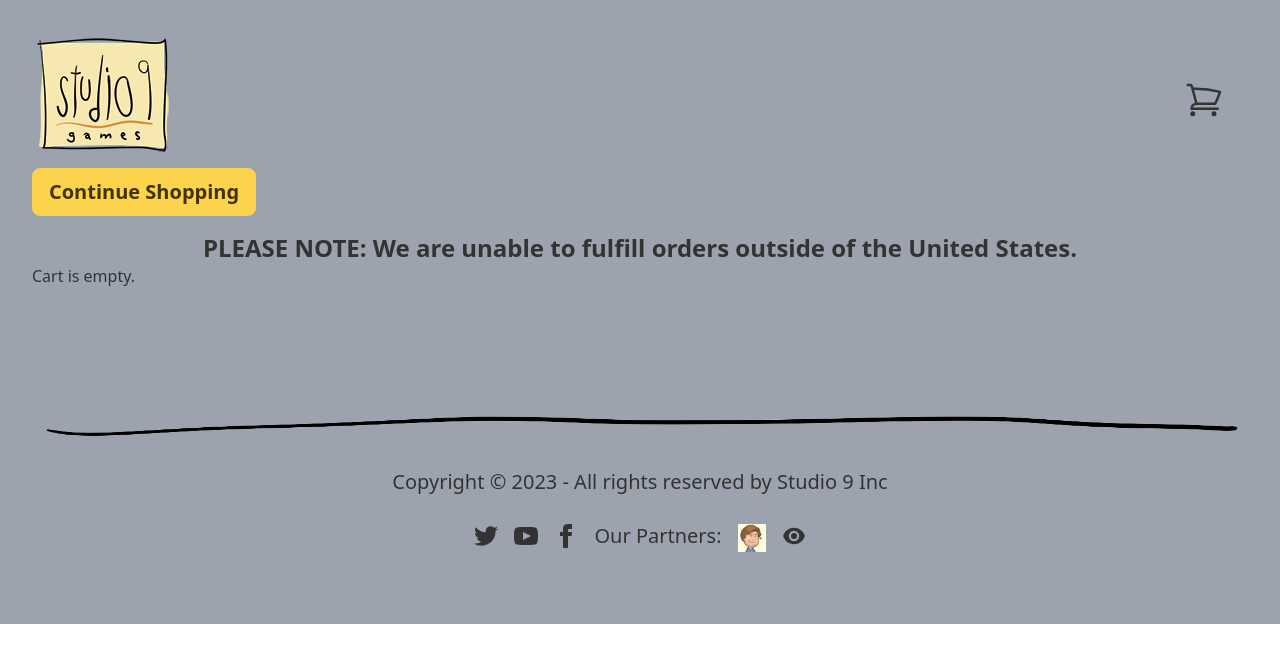
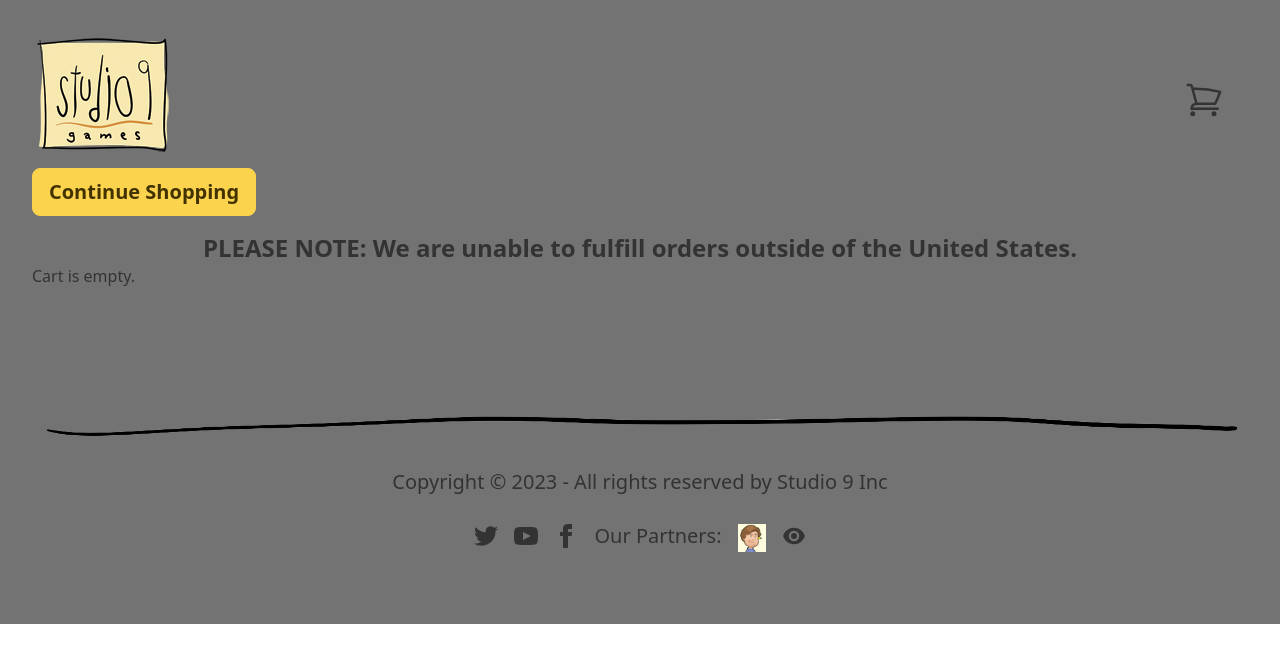
Before and after one commit to Tuubits/studio-9-next, a Next.js app: page /cart in a window 1280 px wide. Shown: the top 662 px of the page. Built offline with nearby package versions, Linux system fonts and the light colour scheme.

Commit message:
1 file modified

```diff
--- a/components/goldenEraLayout.js
+++ b/components/goldenEraLayout.js
@@ -16,7 +16,7 @@ export default function GoldenEraLayout({children}) {
     setCartItemsCount(cart.cartItems.reduce((a, c) => a + c.quantity, 0));
   }, [cart.cartItems]);
     return(
-        <div data-theme={'studio9'} className='bg-gray-400'>
+        <div data-theme={'studio9'} className='bg-neutral-500'>
           <div className="mx-auto max-w-7xl py-4 sm:py-6 lg:py-8 px-4 sm:px-6 lg:px-8">
         <div className='flex justify-between'>
           <div>
```
